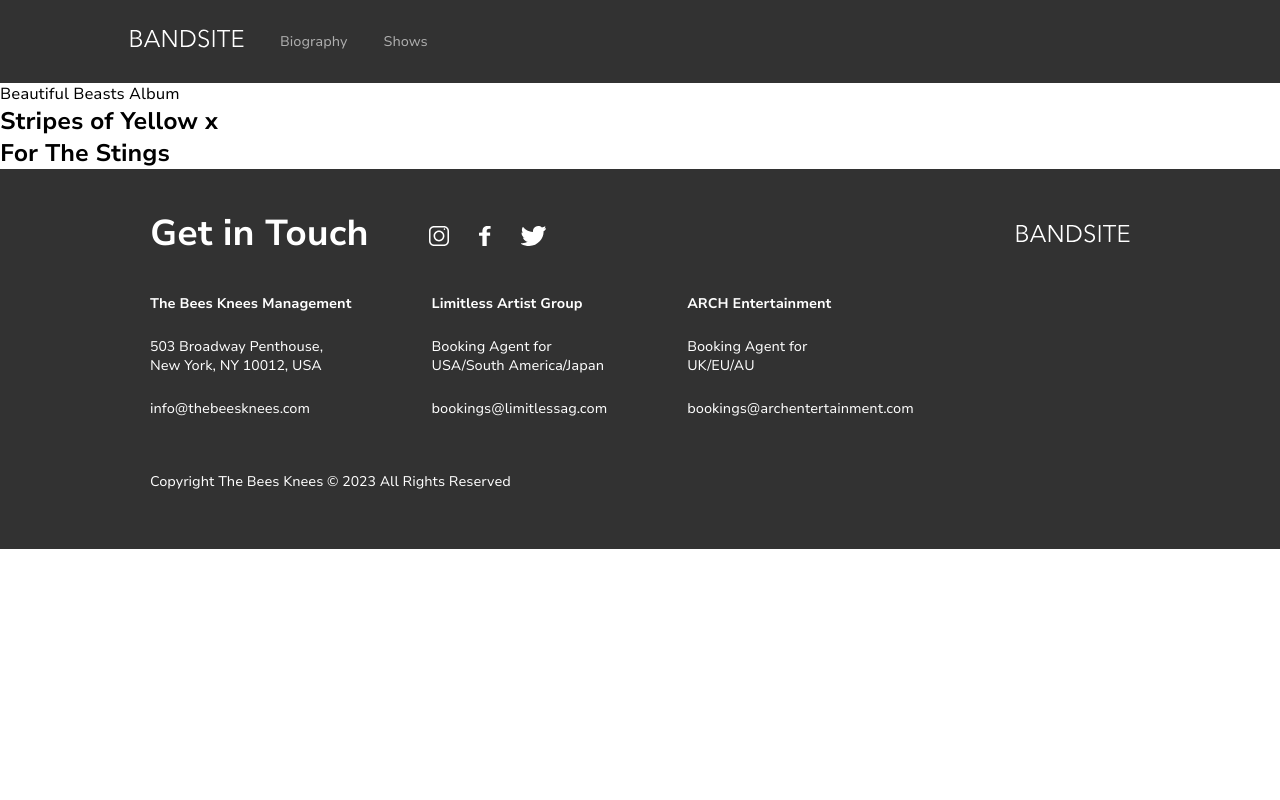
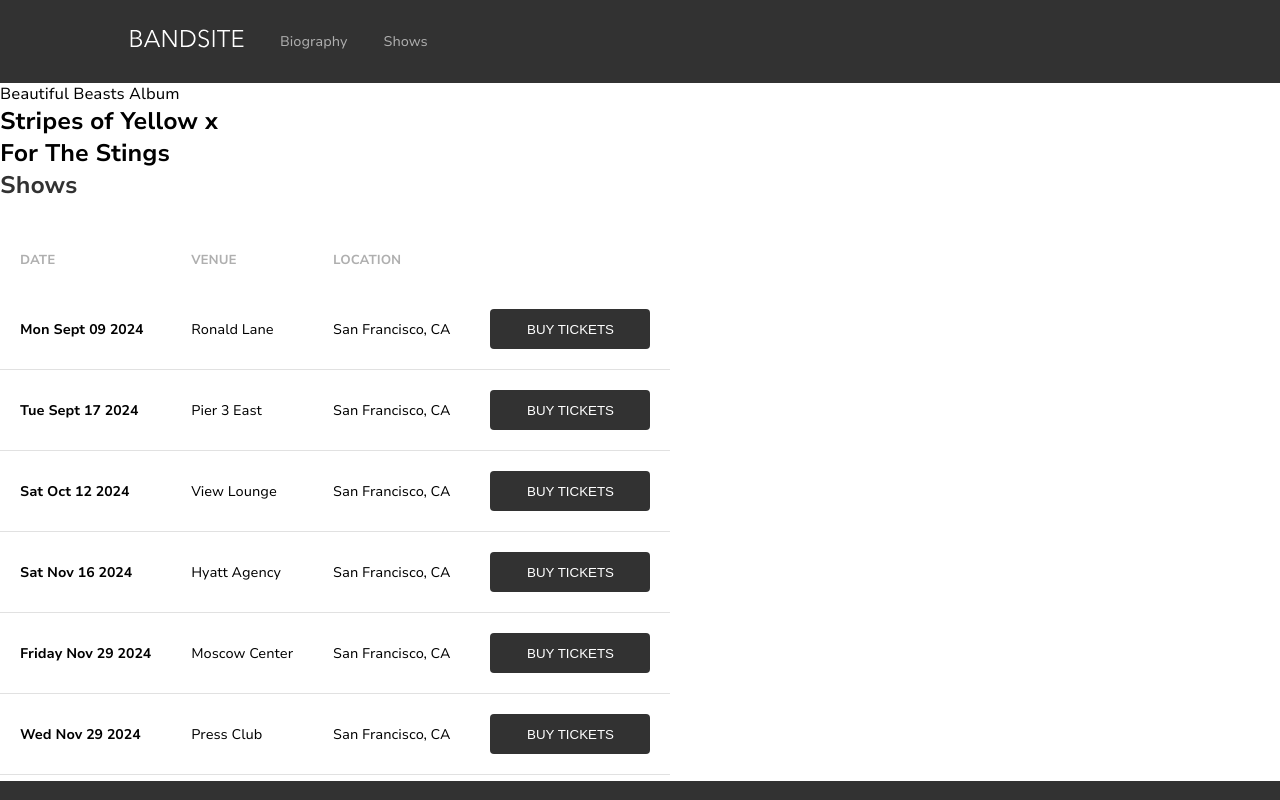
Before and after one commit to samihasamin/samiha-samin-bandsite, a plain HTML site: page pages/shows.html in a window 1280 px wide. Shown: the top 800 px of the page. Drawn offline with nearby package versions, Linux system fonts and the light colour scheme; files that its build step writes are made by us from their sources; files whose address does not match are found by name.

Commit message:
Create shows list using JavaScript DOM manipulation and style in css using mobile first methodology

```diff
--- a/pages/shows.html
+++ b/pages/shows.html
@@ -5,6 +5,7 @@
     <meta name="viewport" content="width=device-width, initial-scale=1.0" />
     <link rel="stylesheet" href="../styles/shows.css" />
     <title>The Bees Knees - Shows</title>
+    <script src="../scripts/build-shows-page.js" defer></script>
   </head>
   <body>
     <header>
--- a/scripts/build-shows-page.js
+++ b/scripts/build-shows-page.js
@@ -0,0 +1,155 @@
+const shows = [
+  {
+    date: "Mon Sept 09 2024",
+    venue: "Ronald Lane",
+    location: "San Francisco, CA",
+  },
+  {
+    date: "Tue Sept 17 2024",
+    venue: "Pier 3 East",
+    location: "San Francisco, CA",
+  },
+  {
+    date: "Sat Oct 12 2024",
+    venue: "View Lounge",
+    location: "San Francisco, CA",
+  },
+  {
+    date: "Sat Nov 16 2024",
+    venue: "Hyatt Agency",
+    location: "San Francisco, CA",
+  },
+  {
+    date: "Friday Nov 29 2024",
+    venue: "Moscow Center",
+    location: "San Francisco, CA",
+  },
+  {
+    date: "Wed Nov 29 2024",
+    venue: "Press Club",
+    location: "San Francisco, CA",
+  },
+];
+
+const showsContainer = document.querySelector(".shows-container");
+
+//Create Header
+
+const showsTitle = document.createElement("h1");
+showsTitle.classList.add("shows-container__title");
+showsTitle.textContent = "Shows";
+showsContainer.appendChild(showsTitle);
+
+shows.forEach((show) => {
+  //Create div for each show block
+
+  const showsEl = document.createElement("div");
+  showsEl.classList.add("shows-container__list");
+
+  //Create Date
+
+  const dateLabel = document.createElement("p");
+  dateLabel.classList.add("shows-container__list--label");
+  dateLabel.textContent = "DATE";
+
+  const dateDetails = document.createElement("p");
+  dateDetails.classList.add("shows-container__list--date");
+  dateDetails.textContent = `${show.date}`;
+
+  //Create Venue
+
+  const venueLabel = document.createElement("p");
+  venueLabel.classList.add("shows-container__list--label");
+  venueLabel.textContent = "VENUE";
+
+  const venueDetails = document.createElement("p");
+  venueDetails.classList.add("shows-container__list--venue");
+  venueDetails.textContent = `${show.venue}`;
+
+  //Create Location
+
+  const locationLabel = document.createElement("p");
+  locationLabel.classList.add("shows-container__list--label");
+  locationLabel.textContent = "LOCATION";
+
+  const locationDetails = document.createElement("p");
+  locationDetails.classList.add("shows-container__list--location");
+  locationDetails.textContent = `${show.location}`;
+
+  //Create Button
+
+  const buyticketButton = document.createElement("button");
+  buyticketButton.classList.add("shows-container__list--button");
+  buyticketButton.textContent = "BUY TICKETS";
+
+  //Append elements to showsContainer and showsEl
+
+  showsEl.appendChild(dateLabel);
+  showsEl.appendChild(dateDetails);
+  showsEl.appendChild(venueLabel);
+  showsEl.appendChild(venueDetails);
+  showsEl.appendChild(locationLabel);
+  showsEl.appendChild(locationDetails);
+  showsEl.appendChild(buyticketButton);
+
+  showsContainer.appendChild(showsEl);
+});
+
+// Tablet and Desktop table container
+
+const table = document.createElement("table");
+table.classList.add("shows-table");
+
+const tableHeader = document.createElement("thead");
+tableHeader.classList.add("shows-table__head");
+
+const tableHeaderRow = document.createElement("tr");
+tableHeaderRow.classList.add("shows-table__head--row");
+
+const showsHeader = ["DATE", "VENUE", "LOCATION"];
+
+showsHeader.forEach((headerContent) => {
+  const labelHeader = document.createElement("th");
+  labelHeader.classList.add("shows-table__head--label");
+
+  labelHeader.textContent = headerContent;
+  tableHeaderRow.appendChild(labelHeader);
+});
+
+tableHeader.appendChild(tableHeaderRow);
+
+const tableBody = document.createElement("tbody");
+tableBody.classList.add("shows-table__body");
+
+shows.forEach((show) => {
+  const row = document.createElement("tr");
+  row.classList.add("shows-table__body--row");
+  const dateCell = document.createElement("td");
+  dateCell.classList.add("shows-table__body--date");
+  dateCell.textContent = show.date;
+  row.appendChild(dateCell);
+
+  const venueCell = document.createElement("td");
+  venueCell.classList.add("shows-table__body--venue");
+  venueCell.textContent = show.venue;
+  row.appendChild(venueCell);
+
+  const locationCell = document.createElement("td");
+  locationCell.classList.add("shows-table__body--location");
+  locationCell.textContent = show.location;
+  row.appendChild(locationCell);
+
+  const buttonCell = document.createElement("td");
+  const button = document.createElement("button");
+  button.textContent = "BUY TICKETS";
+  button.classList.add("shows-table__body--button");
+  buttonCell.appendChild(button);
+  row.appendChild(buttonCell);
+
+  tableBody.appendChild(row);
+});
+
+showsContainer.appendChild(table);
+
+table.appendChild(tableHeader);
+table.appendChild(tableBody);
--- a/styles/shows.scss
+++ b/styles/shows.scss
@@ -2,3 +2,111 @@
 @use "./partials/typography" as *;
 @use "./partials/variables" as *;
 @import "./partials/global";
+
+.shows-container {
+  background-color: $primary-color-three;
+  padding-bottom: 6px;
+
+  &__title {
+    font-size: 24px;
+    font-weight: 700;
+    color: $primary-color-one;
+    padding-bottom: 30px;
+  }
+
+  &__list {
+    @include tablet {
+      display: none;
+    }
+
+    display: flex;
+    flex-direction: column;
+    border-bottom: 1px solid $secondary-color-two;
+    padding: 16px;
+    margin: 10px 0;
+
+    &--label {
+      font-size: 13px;
+      color: $primary-color-two;
+      font-weight: 700;
+      padding-bottom: 5px;
+    }
+
+    &--date {
+      font-size: 14px;
+      color: $primary-color-one;
+      font-weight: 700;
+      padding-bottom: 10px;
+    }
+
+    &--venue {
+      font-size: 14px;
+      color: $primary-color-one;
+      font-weight: 500;
+      padding-bottom: 10px;
+    }
+
+    &--location {
+      font-size: 14px;
+      color: $primary-color-one;
+      font-weight: 500;
+      padding-bottom: 10px;
+    }
+
+    &--button {
+      height: 40px;
+      box-shadow: none;
+      border-style: none;
+      background-color: $primary-color-one;
+      color: $primary-color-three;
+      border-radius: 4px;
+    }
+  }
+}
+
+.shows-table {
+  display: none;
+
+  @include tablet {
+    display: block;
+    width: 100%;
+    border-collapse: collapse;
+  }
+
+  &__head {
+    &--row {
+      .shows-table__head--label {
+        padding: 20px;
+        text-align: left;
+        font-size: 13px;
+        color: $primary-color-two;
+      }
+    }
+  }
+
+  &__body {
+    &--row {
+      .shows-table__body--date {
+        font-weight: 700;
+        font-size: 14px;
+      }
+
+      td {
+        border-bottom: 1px solid $secondary-color-two;
+        padding: 20px;
+        font-size: 14px;
+      }
+    }
+  }
+
+  button {
+    height: 40px;
+    width: 160px;
+    padding: 10px 32px;
+    box-shadow: none;
+    border-style: none;
+    background-color: $primary-color-one;
+    color: $primary-color-three;
+    border-radius: 4px;
+  }
+}
```
